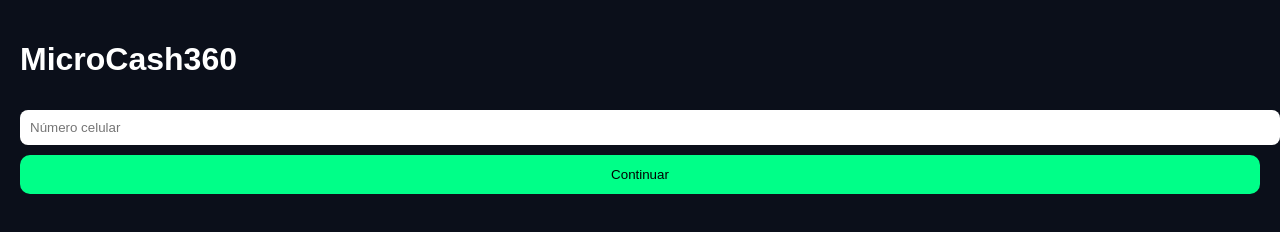
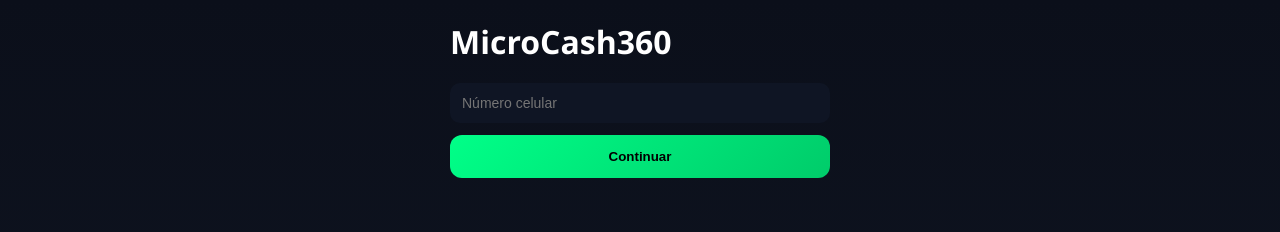
Before and after one commit to colstore2025-hue/MicroCrash360, a plain HTML site: page index.html in a window 1280 px wide. Drawn offline with Linux system fonts and the light colour scheme.

Commit message:
Actualizar styles.css

```diff
--- a/styles.css
+++ b/styles.css
@@ -1,28 +1,116 @@
+/* ========================================
+   MICROCASH360 - UI FINTECH PRO
+======================================== */
+
+* {
+  box-sizing: border-box;
+  margin: 0;
+  padding: 0;
+}
+
+/* 🌙 BASE */
 body {
-  margin: 0;
-  font-family: Arial;
-  background: #0b0f1a;
+  font-family: 'Segoe UI', Arial, sans-serif;
+  background: linear-gradient(180deg, #0b0f1a 0%, #121826 100%);
+  color: #ffffff;
+  min-height: 100vh;
+}
+
+/* 📱 CONTENEDOR APP */
+.screen {
+  padding: 20px;
+  max-width: 420px;
+  margin: 0 auto;
+}
+
+/* 🧾 TITULOS */
+h1, h2, h3 {
+  margin-bottom: 10px;
+}
+
+/* 📊 TARJETAS */
+.card {
+  background: #1a2133;
+  border-radius: 16px;
+  padding: 15px;
+  margin-bottom: 15px;
+  box-shadow: 0 4px 20px rgba(0,0,0,0.3);
+}
+
+/* 🧮 INPUTS */
+input {
+  width: 100%;
+  padding: 12px;
+  margin-top: 10px;
+  border-radius: 10px;
+  border: none;
+  outline: none;
+  background: #0f1524;
+  color: white;
+  font-size: 14px;
+}
+
+/* 🔘 BOTONES */
+button {
+  background: linear-gradient(135deg, #00ff88, #00cc6a);
+  border: none;
+  padding: 14px;
+  margin-top: 12px;
+  width: 100%;
+  border-radius: 12px;
+  cursor: pointer;
+  font-weight: bold;
+  color: #000;
+  transition: all 0.2s ease;
+}
+
+button:hover {
+  transform: scale(1.02);
+  opacity: 0.95;
+}
+
+button:active {
+  transform: scale(0.98);
+}
+
+/* ❌ BOTÓN SECUNDARIO */
+.button-secondary {
+  background: #2a334d;
   color: white;
 }
 
-.screen {
-  padding: 20px;
+/* 📅 CUOTAS */
+.installment {
+  background: #111827;
+  padding: 12px;
+  border-radius: 12px;
+  margin-bottom: 10px;
 }
 
-button {
-  background: #00ff88;
-  border: none;
-  padding: 12px;
-  margin-top: 10px;
-  width: 100%;
-  border-radius: 10px;
-  cursor: pointer;
+/* ✅ ESTADOS */
+.paid {
+  color: #00ff88;
 }
 
-input {
-  width: 100%;
-  padding: 10px;
-  margin-top: 10px;
-  border-radius: 8px;
-  border: none;
+.pending {
+  color: #ffaa00;
 }
+
+.late {
+  color: #ff4d4d;
+}
+
+/* 📈 RESUMEN */
+.summary {
+  background: #141c2e;
+  padding: 15px;
+  border-radius: 14px;
+  margin-bottom: 15px;
+}
+
+/* 🔐 OCULTO (RECAPTCHA) */
+#recaptcha-container {
+  position: absolute;
+  bottom: 0;
+  opacity: 0;
+}
```
